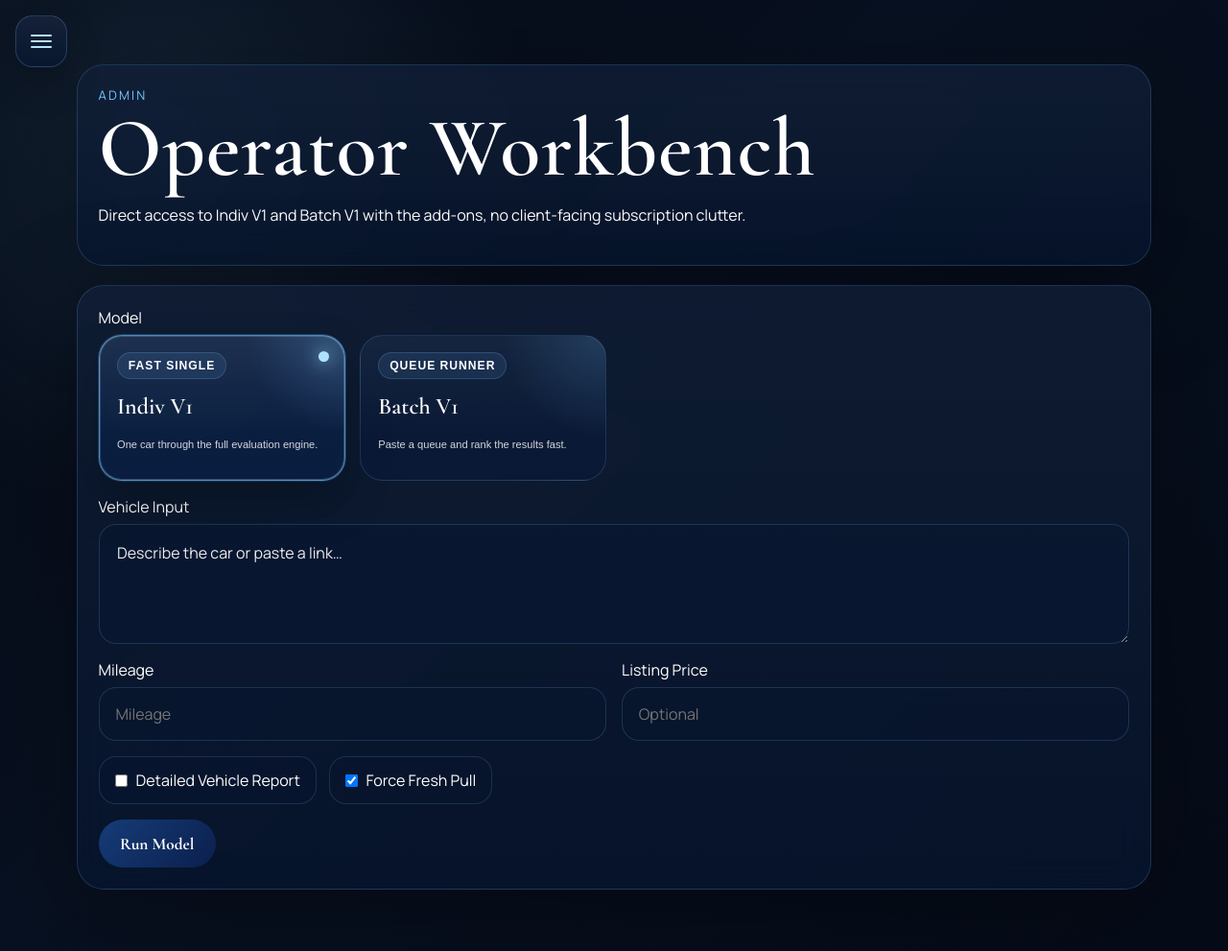
After one commit to aidentm589-prog/yes, a Python web app: template templates/admin_workbench.html in a window 1280 px wide. The commit adds this page. Shown: the whole page at 96% size. Run offline with Jinja, Linux system fonts and the light colour scheme; the template is opened without the code that fills it, so the values that code supplies are empty.

Commit message:
Add admin workbench and stat help tooltips

```diff
--- a/app.py
+++ b/app.py
@@ -201,6 +201,12 @@ def admin():
 @admin_required
 def admin_overview_page():
     return render_template("admin_overview.html", test_admin=service.test_admin_credentials())
+
+
+@app.get("/admin/workbench")
+@admin_required
+def admin_workbench_page():
+    return render_template("admin_workbench.html")
 
 
 @app.get("/admin/clients")
--- /dev/null
+++ b/static/admin_workbench.js
@@ -0,0 +1,227 @@
+const workbenchForm = document.getElementById("admin-workbench-form");
+const workbenchModeInput = document.getElementById("admin-workbench-mode");
+const workbenchVehicleInput = document.getElementById("admin-workbench-vehicle-input");
+const workbenchInputLabel = document.getElementById("admin-workbench-input-label");
+const workbenchMileageField = document.getElementById("admin-workbench-mileage-field");
+const workbenchMileageInput = document.getElementById("admin-workbench-mileage");
+const workbenchPriceField = document.getElementById("admin-workbench-price-field");
+const workbenchDetailedAddon = document.getElementById("admin-addon-detailed");
+const workbenchForceRefresh = document.getElementById("admin-addon-force");
+const workbenchRunStatus = document.getElementById("admin-workbench-run-status");
+const workbenchLoading = document.getElementById("admin-workbench-loading");
+const workbenchLoadingTitle = document.getElementById("admin-workbench-loading-title");
+const workbenchLoadingCopy = document.getElementById("admin-workbench-loading-copy");
+const workbenchSummaryPanel = document.getElementById("admin-workbench-summary-panel");
+const workbenchSummary = document.getElementById("admin-workbench-summary");
+const workbenchBulkPanel = document.getElementById("admin-workbench-bulk-panel");
+const workbenchBulkGrid = document.getElementById("admin-workbench-bulk-grid");
+const workbenchIndividualPanel = document.getElementById("admin-workbench-individual-panel");
+const workbenchIndividualGrid = document.getElementById("admin-workbench-individual-grid");
+const modeCards = document.querySelectorAll("[data-workbench-mode]");
+
+function escapeHtml(value) {
+  return String(value)
+    .replaceAll("&", "&amp;")
+    .replaceAll("<", "&lt;")
+    .replaceAll(">", "&gt;")
+    .replaceAll('"', "&quot;")
+    .replaceAll("'", "&#39;");
+}
+
+function parseMoney(value) {
+  if (value === null || value === undefined) {
+    return null;
+  }
+  const digits = String(value).replace(/[^0-9.-]/g, "");
+  if (!digits) {
+    return null;
+  }
+  const number = Number(digits);
+  return Number.isFinite(number) ? number : null;
+}
+
+function formatMoney(value) {
+  if (!Number.isFinite(value)) {
+    return "";
+  }
+  return new Intl.NumberFormat("en-US", { style: "currency", currency: "USD", maximumFractionDigits: 0 }).format(value);
+}
+
+function postJson(url, payload) {
+  return fetch(url, {
+    method: "POST",
+    headers: { "Content-Type": "application/json" },
+    body: JSON.stringify(payload),
+  }).then(async (response) => ({
+    ok: response.ok,
+    status: response.status,
+    body: await response.json().catch(() => ({})),
+  }));
+}
+
+function setWorkbenchMode(mode) {
+  workbenchModeInput.value = mode;
+  modeCards.forEach((card) => card.classList.toggle("is-selected", card.dataset.workbenchMode === mode));
+  const bulkMode = mode === "bulk";
+  workbenchInputLabel.textContent = bulkMode ? "Batch Input" : "Vehicle Input";
+  workbenchVehicleInput.rows = bulkMode ? 12 : 4;
+  workbenchVehicleInput.placeholder = bulkMode
+    ? "Paste the cars"
+    : "Describe the car or paste a link…";
+  workbenchMileageField.classList.toggle("hidden-panel", bulkMode);
+  workbenchPriceField.classList.toggle("hidden-panel", bulkMode);
+  workbenchMileageInput.required = !bulkMode;
+}
+
+function setLoadingState(visible, title = "", copy = "") {
+  workbenchLoading.classList.toggle("hidden-panel", !visible);
+  if (title) {
+    workbenchLoadingTitle.textContent = title;
+  }
+  if (copy) {
+    workbenchLoadingCopy.textContent = copy;
+  }
+}
+
+function hideResults() {
+  workbenchSummaryPanel.classList.add("hidden-panel");
+  workbenchBulkPanel.classList.add("hidden-panel");
+  workbenchIndividualPanel.classList.add("hidden-panel");
+}
+
+function renderSummary(rows = []) {
+  workbenchSummaryPanel.classList.remove("hidden-panel");
+  workbenchSummary.classList.remove("muted");
+  workbenchSummary.innerHTML = rows.map(([label, value]) => `
+    <div class="range-row">
+      <span>${escapeHtml(label)}</span>
+      <strong>${escapeHtml(String(value ?? ""))}</strong>
+    </div>
+  `).join("");
+}
+
+function renderIndividual(result) {
+  workbenchIndividualPanel.classList.remove("hidden-panel");
+  workbenchIndividualGrid.classList.remove("muted");
+  const rows = [
+    ["Vehicle", result.vehicle_summary || ""],
+    ["Market Value", result.overall_range?.market_value || ""],
+    ["Safe Buy Value", result.overall_range?.safe_buy_value || ""],
+    ["Expected Resale Value", result.overall_range?.expected_resale_value || ""],
+    ["Estimated Profit", result.overall_range?.estimated_profit || ""],
+    ["Average Price Near This Mileage", result.average_price_near_mileage?.value || result.average_price_near_mileage?.message || ""],
+    ["Comp Count", result.comparable_count || 0],
+    ["Message", result.message || ""],
+  ];
+  workbenchIndividualGrid.innerHTML = rows.map(([label, value]) => `
+    <article class="listing-card">
+      <span class="muted">${escapeHtml(label)}</span>
+      <strong>${escapeHtml(String(value ?? ""))}</strong>
+    </article>
+  `).join("");
+}
+
+function renderBulk(items = []) {
+  workbenchBulkPanel.classList.remove("hidden-panel");
+  workbenchBulkGrid.classList.remove("muted");
+  workbenchBulkGrid.innerHTML = items.map((item) => `
+    <article class="listing-card bulk-result-card">
+      <div class="listing-card-head">
+        <div>
+          <span class="muted">${escapeHtml(item.status || "complete")}</span>
+          <strong class="listing-card-title">${escapeHtml(item.vehicle_name || item.vehicle_title || "Vehicle")}</strong>
+        </div>
+        <strong class="listing-price-badge">${escapeHtml(item.listed_price || "")}</strong>
+      </div>
+      <div class="portfolio-section-grid">
+        <div class="range-row"><span>Market</span><strong>${escapeHtml(item.market_value || "")}</strong></div>
+        <div class="range-row"><span>Safe Buy</span><strong>${escapeHtml(item.safe_buy_value || "")}</strong></div>
+        <div class="range-row"><span>Resale</span><strong>${escapeHtml(item.expected_resale_value || "")}</strong></div>
+        <div class="range-row"><span>Profit</span><strong>${escapeHtml(item.estimated_profit || "")}</strong></div>
+        <div class="range-row"><span>Confidence</span><strong>${escapeHtml(item.confidence || "")}</strong></div>
+        <div class="range-row"><span>Risk</span><strong>${escapeHtml(item.risk || "")}</strong></div>
+        <div class="range-row"><span>Comps</span><strong>${escapeHtml(String(item.comp_count || 0))}</strong></div>
+        <div class="range-row"><span>Location</span><strong>${escapeHtml(item.location || "")}</strong></div>
+      </div>
+    </article>
+  `).join("");
+}
+
+modeCards.forEach((card) => {
+  card.addEventListener("click", () => {
+    setWorkbenchMode(card.dataset.workbenchMode || "individual");
+  });
+});
+
+workbenchForm?.addEventListener("submit", async (event) => {
+  event.preventDefault();
+  const bulkMode = workbenchModeInput.value === "bulk";
+  workbenchMileageInput.setCustomValidity("");
+  if (!bulkMode && !workbenchForm.reportValidity()) {
+    if (!String(workbenchMileageInput.value || "").trim()) {
+      workbenchMileageInput.setCustomValidity("Mileage is required.");
+      workbenchMileageInput.reportValidity();
+    }
+    return;
+  }
+  if (bulkMode && !String(workbenchVehicleInput.value || "").trim()) {
+    workbenchVehicleInput.setCustomValidity("Paste the cars you want to run.");
+    workbenchVehicleInput.reportValidity();
+    return;
+  }
+  workbenchVehicleInput.setCustomValidity("");
+  hideResults();
+  setLoadingState(
+    true,
+    bulkMode ? "Running Batch V1" : "Running Indiv V1",
+    bulkMode ? "Parsing the queue and evaluating every valid car." : "Pulling comps and calculating the deal.",
+  );
+  workbenchRunStatus.textContent = "Running...";
+
+  const payload = {
+    vehicle_input: workbenchVehicleInput.value,
+    evaluation_mode: workbenchModeInput.value,
+    mileage: workbenchMileageInput.value,
+    asking_price: document.getElementById("admin-workbench-asking-price")?.value || "",
+    force_refresh: workbenchForceRefresh.checked,
+    detailed_vehicle_report: workbenchDetailedAddon.checked ? "on" : "off",
+  };
+
+  try {
+    const result = await postJson("/api/valuation", payload);
+    setLoadingState(false);
+    if (!result.ok || !result.body.ok) {
+      workbenchRunStatus.textContent = result.body.message || "Run failed.";
+      renderSummary([["Status", "Failed"], ["Message", result.body.message || "Unable to complete the evaluation."]]);
+      return;
+    }
+
+    if (result.body.mode === "bulk") {
+      workbenchRunStatus.textContent = `Batch complete: ${result.body.summary?.evaluated_entries || 0} evaluated`;
+      renderSummary([
+        ["Mode", "Batch V1"],
+        ["Pasted Vehicles", result.body.summary?.total_entries || 0],
+        ["Parsed Vehicles", result.body.summary?.parsed_entries || 0],
+        ["Evaluated Vehicles", result.body.summary?.evaluated_entries || 0],
+        ["Skipped / Failed", (result.body.summary?.skipped_entries || 0) + (result.body.summary?.failed_entries || 0)],
+      ]);
+      renderBulk(result.body.items || []);
+      return;
+    }
+
+    workbenchRunStatus.textContent = "Individual run complete.";
+    renderSummary([
+      ["Mode", "Indiv V1"],
+      ["Vehicle", result.body.vehicle_summary || ""],
+      ["Comp Count", result.body.comparable_count || 0],
+      ["Status", result.body.status || ""],
+    ]);
+    renderIndividual(result.body);
+  } catch (error) {
+    setLoadingState(false);
+    workbenchRunStatus.textContent = error instanceof Error ? error.message : "Run failed.";
+    renderSummary([["Status", "Failed"], ["Message", workbenchRunStatus.textContent]]);
+  }
+});
+
+setWorkbenchMode("individual");
--- a/static/styles.css
+++ b/static/styles.css
@@ -203,6 +206,97 @@ body::before {
     rgba(8, 22, 48, 0.88);
   box-shadow: 0 22px 48px rgba(0, 0, 0, 0.28);
   backdrop-filter: blur(16px);
+}
+
+.admin-workbench-body {
+  background:
+    radial-gradient(circle at 12% 14%, rgba(113, 199, 255, 0.12), transparent 28%),
+    linear-gradient(135deg, #050914 0%, #081121 42%, #050b17 100%);
+}
+
+.admin-workbench-body::before {
+  display: none;
+}
+
+.admin-workbench-shell {
+  padding-top: 2rem;
+}
+
+.admin-workbench-menu-button {
+  position: fixed;
+  top: 1rem;
+  left: 1rem;
+  z-index: 45;
+}
+
+.admin-workbench-menu {
+  position: fixed;
+  top: 4.8rem;
+  left: 1rem;
+  z-index: 44;
+}
+
+.admin-workbench-hero {
+  margin-top: 2.2rem;
+  text-align: left;
+}
+
+.admin-workbench-panel,
+.admin-workbench-form {
+  display: grid;
+  gap: 1rem;
+}
+
+.admin-workbench-grid {
+  display: grid;
+  grid-template-columns: repeat(2, minmax(0, 1fr));
+  gap: 1rem;
+}
+
+.admin-workbench-grid .full {
+  grid-column: 1 / -1;
+}
+
+.admin-workbench-choice-grid {
+  grid-template-columns: repeat(2, minmax(0, 1fr));
+}
+
+.admin-workbench-addons {
+  display: flex;
+  align-items: center;
+  gap: 0.8rem;
+  flex-wrap: wrap;
+}
+
+.admin-addon-pill {
+  display: inline-flex;
+  align-items: center;
+  gap: 0.55rem;
+  padding: 0.8rem 1rem;
+  border: 1px solid rgba(116, 196, 255, 0.16);
+  border-radius: 18px;
+  background: rgba(8, 22, 48, 0.4);
+}
+
+.admin-addon-pill input {
+  margin: 0;
+}
+
+.admin-workbench-actions {
+  display: flex;
+  align-items: center;
+  gap: 0.9rem;
+  flex-wrap: wrap;
+}
+
+.admin-workbench-loading {
+  text-align: center;
+}
+
+.admin-workbench-output-grid {
+  display: grid;
+  grid-template-columns: repeat(auto-fit, minmax(220px, 1fr));
+  gap: 1rem;
 }
 
 .site-menu-link {
@@ -510,6 +604,7 @@ h1 {
 #status-message,
 .notes li,
 textarea,
+.stat-label-wrap,
 .value-line span,
 .range-row span,
 .listing-meta-line span,
--- a/templates/_top_bar.html
+++ b/templates/_top_bar.html
@@ -84,6 +84,7 @@
         <a class="site-menu-link" href="{{ url_for('portfolio') }}">Evaluation Portfolio</a>
       {% endif %}
       {% if is_admin_user %}
+        <a class="site-menu-link" href="{{ url_for('admin_workbench_page') }}">Admin Workbench</a>
         <a class="site-menu-link" href="{{ url_for('admin_overview_page') }}">Engine Overview</a>
         <a class="site-menu-link" href="{{ url_for('admin_clients_page') }}">Client Dashboard</a>
       {% endif %}
--- /dev/null
+++ b/templates/admin_workbench.html
@@ -0,0 +1,128 @@
+<!DOCTYPE html>
+<html lang="en">
+  <head>
+    <meta charset="UTF-8" />
+    <meta name="viewport" content="width=device-width, initial-scale=1.0" />
+    <title>Admin Workbench | Car Flip Analyzer</title>
+    <link rel="preconnect" href="https://fonts.googleapis.com" />
+    <link rel="preconnect" href="https://fonts.gstatic.com" crossorigin />
+    <link
+      href="https://fonts.googleapis.com/css2?family=Cormorant+Garamond:wght@500;600;700&family=Manrope:wght@400;500;600;700&display=swap"
+      rel="stylesheet"
+    />
+    <link rel="stylesheet" href="{{ url_for('static', filename='styles.css') }}" />
+  </head>
+  <body class="admin-workbench-body">
+    <button id="site-menu-button" class="site-menu-button admin-workbench-menu-button" type="button" aria-expanded="false" aria-controls="site-menu-panel" aria-label="Open menu">
+      <span></span>
+      <span></span>
+      <span></span>
+    </button>
+    <nav id="site-menu-panel" class="site-menu-panel hidden-panel admin-workbench-menu" aria-label="Admin workbench menu">
+      <a class="site-menu-link" href="{{ url_for('index') }}">Evaluation Service</a>
+      <a class="site-menu-link" href="{{ url_for('admin_workbench_page') }}">Admin Workbench</a>
+      <a class="site-menu-link" href="{{ url_for('admin_overview_page') }}">Engine Overview</a>
+      <a class="site-menu-link" href="{{ url_for('admin_clients_page') }}">Client Dashboard</a>
+      <a class="site-menu-link" href="{{ url_for('carvana_payout') }}">Carvana Payout</a>
+      <a class="site-menu-link" href="{{ url_for('logout') }}">Log Out</a>
+    </nav>
+
+    <main class="shell admin-workbench-shell">
+      <section class="panel admin-workbench-hero">
+        <p class="deal-kicker">Admin</p>
+        <h1>Operator Workbench</h1>
+        <p class="full-evaluation-copy">
+          Direct access to Indiv V1 and Batch V1 with the add-ons, no client-facing subscription clutter.
+        </p>
+      </section>
+
+      <section class="panel admin-workbench-panel">
+        <form id="admin-workbench-form" class="admin-workbench-form">
+          <div class="admin-workbench-grid">
+            <label class="full-evaluation-label">
+              <span>Model</span>
+              <div class="choice-grid admin-workbench-choice-grid">
+                <button class="choice-card is-selected" type="button" data-workbench-mode="individual">
+                  <span class="choice-eyebrow">Fast Single</span>
+                  <strong>Indiv V1</strong>
+                  <small>One car through the full evaluation engine.</small>
+                </button>
+                <button class="choice-card" type="button" data-workbench-mode="bulk">
+                  <span class="choice-eyebrow">Queue Runner</span>
+                  <strong>Batch V1</strong>
+                  <small>Paste a queue and rank the results fast.</small>
+                </button>
+              </div>
+              <input id="admin-workbench-mode" type="hidden" name="evaluation_mode" value="individual" />
+            </label>
+
+            <label class="full-evaluation-label full">
+              <span id="admin-workbench-input-label">Vehicle Input</span>
+              <textarea id="admin-workbench-vehicle-input" name="vehicle_input" rows="4" placeholder="Describe the car or paste a link…"></textarea>
+            </label>
+
+            <label id="admin-workbench-mileage-field" class="full-evaluation-label">
+              <span>Mileage</span>
+              <input id="admin-workbench-mileage" name="mileage" type="number" min="0" step="1" inputmode="numeric" placeholder="Mileage" />
+            </label>
+
+            <label id="admin-workbench-price-field" class="full-evaluation-label">
+              <span>Listing Price</span>
+              <input id="admin-workbench-asking-price" name="asking_price" type="number" min="0" step="100" placeholder="Optional" />
+            </label>
+          </div>
+
+          <div class="admin-workbench-addons">
+            <label class="admin-addon-pill">
+              <input id="admin-addon-detailed" type="checkbox" name="detailed_vehicle_report" value="on" />
+              <span>Detailed Vehicle Report</span>
+            </label>
+            <label class="admin-addon-pill">
+              <input id="admin-addon-force" type="checkbox" name="force_refresh" value="true" checked />
+              <span>Force Fresh Pull</span>
+            </label>
+          </div>
+
+          <div class="admin-workbench-actions">
+            <button type="submit" class="button">Run Model</button>
+            <span id="admin-workbench-run-status" class="muted"></span>
+          </div>
+        </form>
+      </section>
+
+      <section id="admin-workbench-loading" class="panel hidden-panel admin-workbench-loading" aria-live="polite">
+        <div class="loading-orbital">
+          <span></span>
+          <span></span>
+          <span></span>
+        </div>
+        <h2 id="admin-workbench-loading-title">Running evaluation</h2>
+        <p id="admin-workbench-loading-copy">Pulling comps and calculating results...</p>
+      </section>
+
+      <section id="admin-workbench-summary-panel" class="panel hidden-panel">
+        <div class="results-head">
+          <strong>Run Summary</strong>
+        </div>
+        <div id="admin-workbench-summary" class="range-list muted"></div>
+      </section>
+
+      <section id="admin-workbench-bulk-panel" class="panel hidden-panel">
+        <div class="results-head">
+          <strong>Batch V1 Results</strong>
+        </div>
+        <div id="admin-workbench-bulk-grid" class="bulk-results-grid muted"></div>
+      </section>
+
+      <section id="admin-workbench-individual-panel" class="panel hidden-panel">
+        <div class="results-head">
+          <strong>Indiv V1 Output</strong>
+        </div>
+        <div id="admin-workbench-individual-grid" class="admin-workbench-output-grid muted"></div>
+      </section>
+    </main>
+
+    <script src="{{ url_for('static', filename='nav.js') }}"></script>
+    <script src="{{ url_for('static', filename='admin_workbench.js') }}"></script>
+  </body>
+</html>
```
Also changed, not shown: other parts of static/styles.css (+80 -9 lines), static/app.js (+108 -26 lines), 1 other file.
